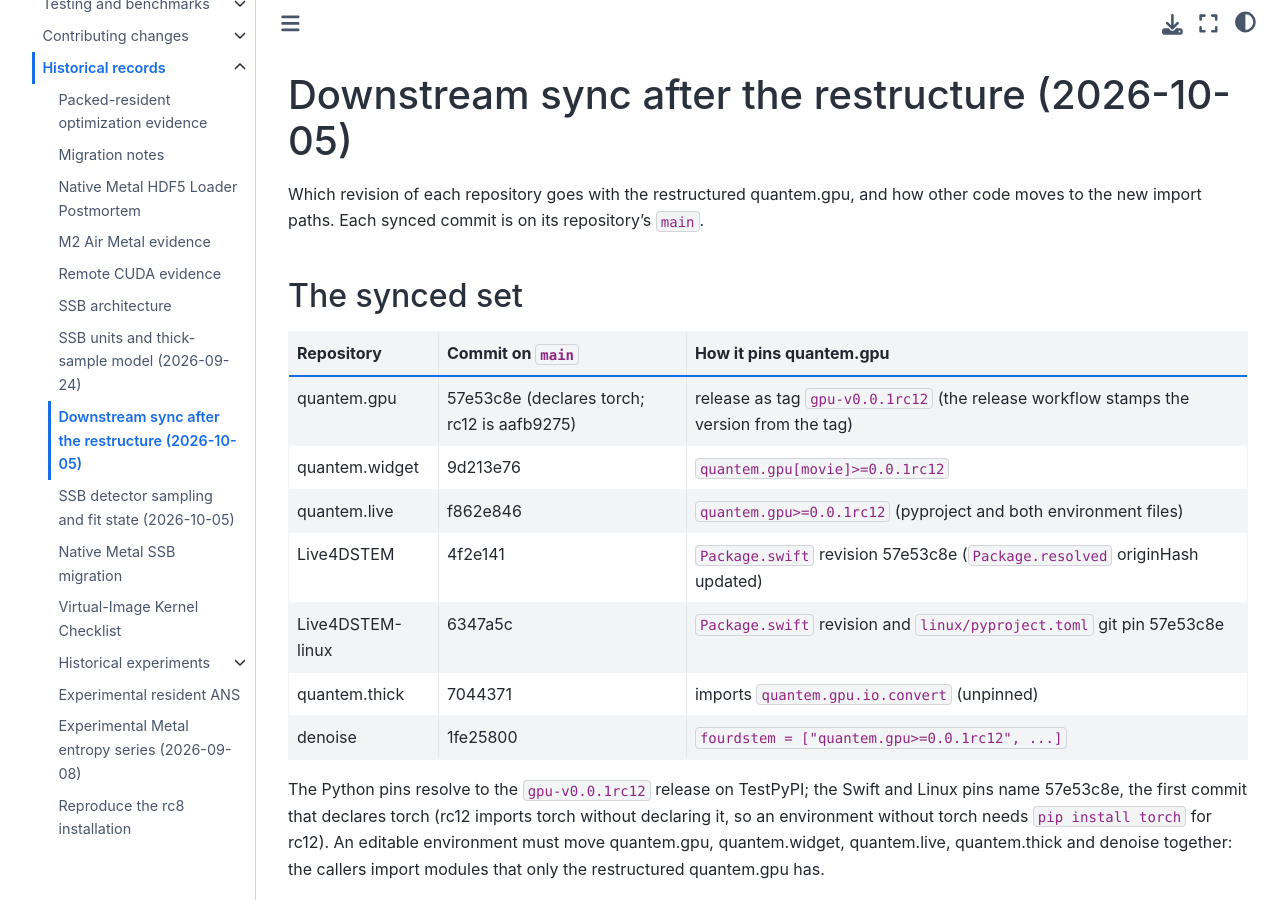
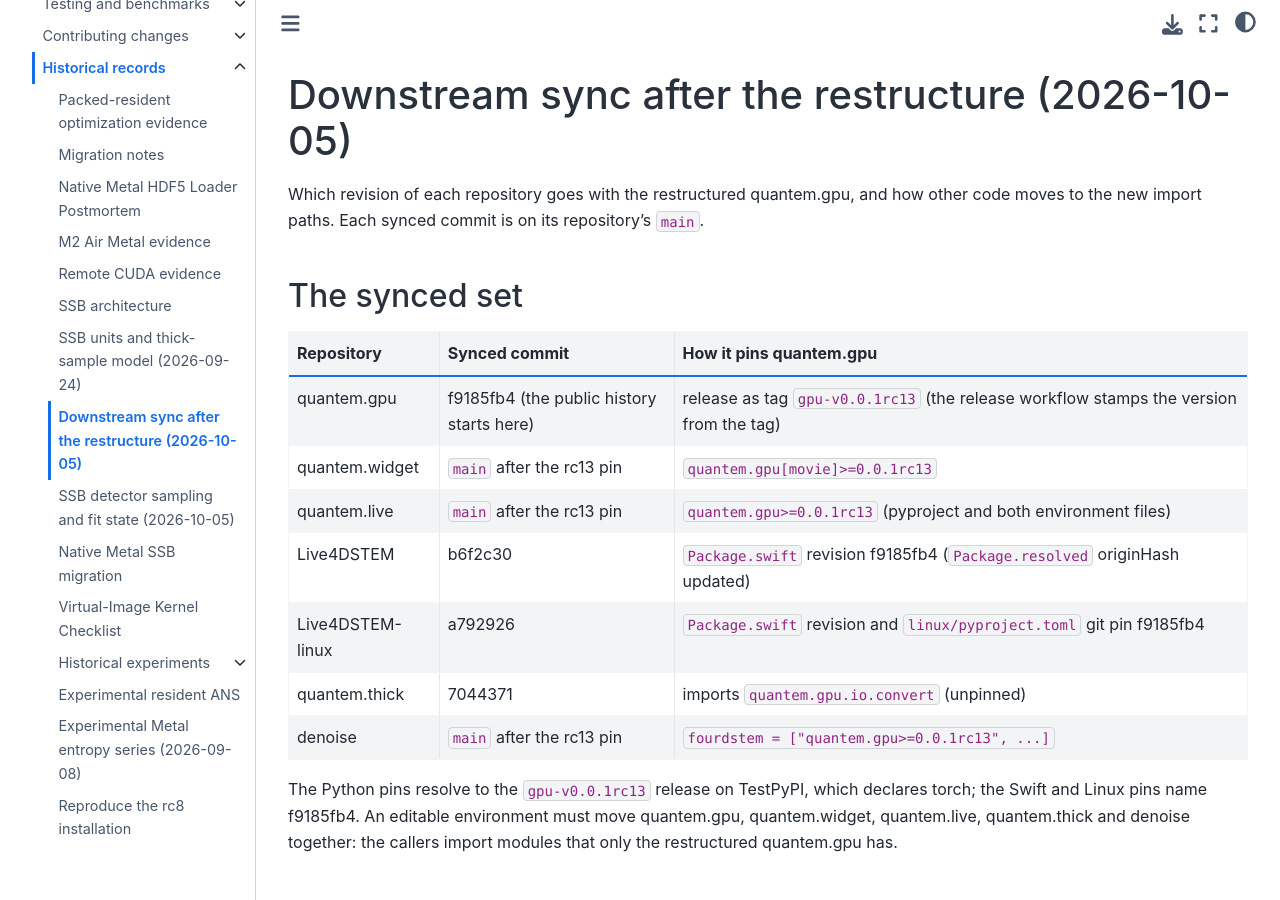
Before and after one commit to bobleesj/quantem.gpu, a Jupyter Book: the page built from docs/maintainer/downstream-sync.md, in a window 1280 px wide and 900 px high. Built offline with Jupyter Book 1.0.4 settings and Sphinx 7.4.7 and the Sphinx Book theme 1.1.4, drawn with Linux system fonts in a browser that asks for light colours; pages that are not in the unit, such as notebooks, are missing from menus.

Commit message:
docs: synced set for the rc13 release

```diff
--- a/docs/maintainer/downstream-sync.md
+++ b/docs/maintainer/downstream-sync.md
@@ -5,21 +5,20 @@
 
 ## The synced set
 
-| Repository | Commit on `main` | How it pins quantem.gpu |
+| Repository | Synced commit | How it pins quantem.gpu |
 |---|---|---|
-| quantem.gpu | 57e53c8e (declares torch; rc12 is aafb9275) | release as tag `gpu-v0.0.1rc12` (the release workflow stamps the version from the tag) |
-| quantem.widget | 9d213e76 | `quantem.gpu[movie]>=0.0.1rc12` |
-| quantem.live | f862e846 | `quantem.gpu>=0.0.1rc12` (pyproject and both environment files) |
-| Live4DSTEM | 4f2e141 | `Package.swift` revision 57e53c8e (`Package.resolved` originHash updated) |
-| Live4DSTEM-linux | 6347a5c | `Package.swift` revision and `linux/pyproject.toml` git pin 57e53c8e |
+| quantem.gpu | f9185fb4 (the public history starts here) | release as tag `gpu-v0.0.1rc13` (the release workflow stamps the version from the tag) |
+| quantem.widget | `main` after the rc13 pin | `quantem.gpu[movie]>=0.0.1rc13` |
+| quantem.live | `main` after the rc13 pin | `quantem.gpu>=0.0.1rc13` (pyproject and both environment files) |
+| Live4DSTEM | b6f2c30 | `Package.swift` revision f9185fb4 (`Package.resolved` originHash updated) |
+| Live4DSTEM-linux | a792926 | `Package.swift` revision and `linux/pyproject.toml` git pin f9185fb4 |
 | quantem.thick | 7044371 | imports `quantem.gpu.io.convert` (unpinned) |
-| denoise | 1fe25800 | `fourdstem = ["quantem.gpu>=0.0.1rc12", ...]` |
+| denoise | `main` after the rc13 pin | `fourdstem = ["quantem.gpu>=0.0.1rc13", ...]` |
 
-The Python pins resolve to the `gpu-v0.0.1rc12` release on TestPyPI; the Swift and Linux pins
-name 57e53c8e, the first commit that declares torch (rc12 imports torch without declaring it, so
-an environment without torch needs `pip install torch` for rc12). An editable environment must move quantem.gpu, quantem.widget,
-quantem.live, quantem.thick and denoise together: the callers import modules that only the
-restructured quantem.gpu has.
+The Python pins resolve to the `gpu-v0.0.1rc13` release on TestPyPI, which declares torch;
+the Swift and Linux pins name f9185fb4. An editable environment must move quantem.gpu,
+quantem.widget, quantem.live, quantem.thick and denoise together: the callers import modules
+that only the restructured quantem.gpu has.
 
 ## Behaviour changes that reach callers
 
```
